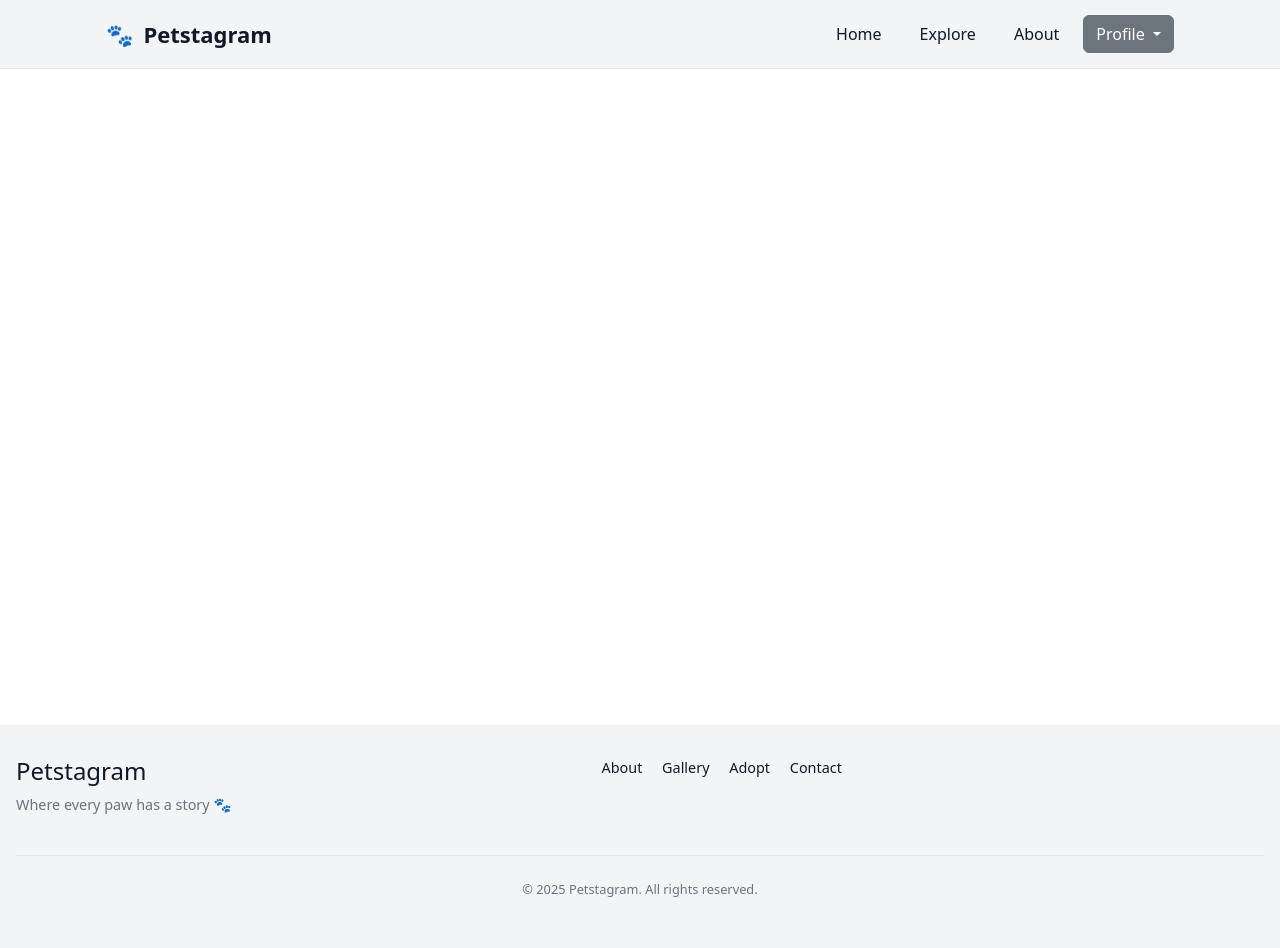
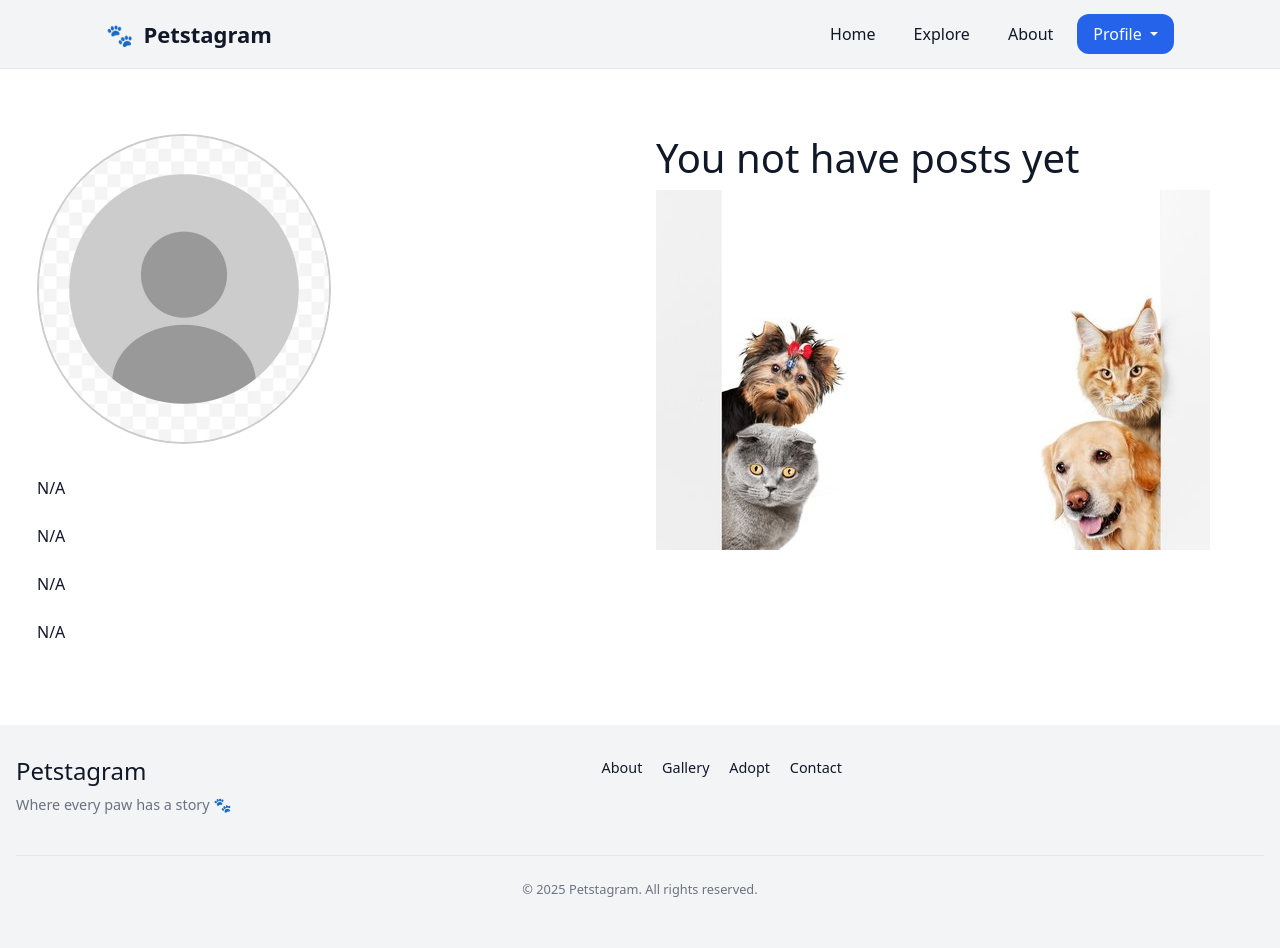
Before and after one commit to ivailoiliev84/petstagram, a Django app: page /accounts/profile/ in a window 1280 px wide. Run offline with Django 5.2, Linux system fonts and the light colour scheme; the visitor is signed in with stand-in values (Sample User, id 1).

Commit message:
WIP profile page

```diff
--- /dev/null
+++ b/accounts/static/accounts/css/profile.css
@@ -0,0 +1,69 @@
+#profile-section {
+    width: 100%;
+    display: flex;
+    flex-direction: row;
+    padding: 2rem 1rem;
+    gap: 2rem;
+}
+
+/* Profile wrapper */
+.main-div-profile-info {
+  display: flex;
+  /* align-items: center;
+  justify-content: center; */
+  flex-wrap: wrap;
+  flex-direction: column;
+  gap: 2rem;
+  width: 50%;
+  max-width: 50rem; /* ~800px */
+}
+
+/* Profile image */
+.profile-image {
+  width: 50%;
+  flex: 0 0 19.375rem; /* 150px → 9.375rem */
+  height: 19.375rem;
+  border-radius: 50%;
+  overflow: hidden;
+  border: 0.125rem solid #ccc;
+}
+
+/* Image itself */
+.profile-image img {
+  width: 100%;
+  height: 100%;
+  object-fit: cover;
+}
+
+/* Profile text */
+.profile-info {
+  flex: 1;
+  display: flex;
+  flex-direction: column;
+  gap: 0.5rem;
+  justify-content: center;
+}
+
+/* Responsive tweak */
+@media (max-width: 37.5rem) { /* 600px */
+  .profile-image {
+    flex: 0 0 6.25rem; /* 100px → 6.25rem */
+    height: 6.25rem;
+  }
+
+  .profile-info p {
+    font-size: 0.9rem;
+  }
+}
+
+.profile-latest-posts {
+    width: 50%;
+
+}
+
+.no-posts-container img {
+    max-width: 100%;
+    height: 100%;
+    object-fit: cover;
+    background-color: #ccc;
+}
--- a/accounts/static/accounts/css/register.css
+++ b/accounts/static/accounts/css/register.css
@@ -0,0 +1,4 @@
+.main-section {
+    justify-content: center;
+    align-items: center;
+}
--- a/accounts/templates/accounts/profile.html
+++ b/accounts/templates/accounts/profile.html
@@ -1,11 +1,28 @@
 {% extends 'base.html' %}
 {% load static %}
+{% block content %}
 <section id="profile-section">
-    <div class="main-div">
+    <div class="main-div-profile-info">
         <div class="profile-image">
             <img src="{% static 'accounts/images/empty_profile_img.jpg' %}" alt="">
         </div>
-
+        <div class="profile-info">
+            <p>N/A</p>
+            <p>N/A</p>
+            <p>N/A</p>
+            <p>N/A</p>
+        </div>
+    </div>
+    <div class="profile-latest-posts">
+        {% if not last_posts %}
+        <h1>You not have posts yet</h1>
+        {% else %}
+            <h1>You latest posts</h1>
+        {% endif %}
+        <div class="no-posts-container">
+            <img src="{% static 'accounts/images/no_posts.jpg' %}" alt="">
+        </div>
     </div>
 
 </section>
+{% endblock %}
--- a/static/css/style.css
+++ b/static/css/style.css
@@ -35,3 +35,34 @@ body {
   justify-content: center;
   gap: 2rem;
 }
+
+
+
+button,
+.btn,
+button.btn {
+  background-color: var(--accent);
+  color: var(--accent-text);
+  border: none;
+  border-radius: var(--radius);
+  padding: 0.5rem 1rem;
+  font-weight: 500;
+  cursor: pointer;
+  transition: background-color 0.2s ease, transform 0.1s ease;
+}
+
+button:hover,
+.btn:hover {
+  background-color: var(--accent-hover);
+}
+
+button:active,
+.btn:active {
+  transform: scale(0.98);
+}
+
+button:disabled,
+.btn:disabled {
+  opacity: 0.6;
+  cursor: not-allowed;
+}
--- a/static/css/variables.css
+++ b/static/css/variables.css
@@ -1,13 +1,14 @@
 :root {
-  --bg: #ffffff;
-  --text: #111827;
-  --muted: #6b7280;
-  --brand: #111827;
-  --accent: #2563eb;
-  --border: #e5e7eb;
+  --bg: #ffffff;        /* main background */
+  --text: #111827;      /* body text */
+  --muted: #6b7280;     /* secondary text / subdued */
+  --brand: #111827;     /* brand color (logo/text) */
+  --accent: #2563eb;    /* main highlight color (blue) */
+  --accent-hover: #1d4ed8;   /* darker blue for hover */
+  --accent-text: #ffffff;    /* text on accent buttons */
+  --border: #e5e7eb;    /* light border color */
 
-  --container: 68.75rem; /* 1100px */
-  --radius: 0.75rem;     /* 12px */
-
-  --tap: 2.75rem;        /* 44px */
+  --container: 68.75rem; /* layout width (1100px) */
+  --radius: 0.75rem;     /* global border-radius (12px) */
+  --tap: 2.75rem;        /* min touch size (44px) */
 }
--- a/templates/base.html
+++ b/templates/base.html
@@ -15,6 +15,7 @@
         <link rel="stylesheet" href="{% static 'css/navigation.css'%}" />
         <link rel="stylesheet" href="{% static 'css/footer.css'%}" />
         <link rel="stylesheet" href="{% static '/home/css/home.css'%}" />
+        <link rel="stylesheet" href="{% static '/accounts/css/profile.css' %}" />
         <link
             rel="stylesheet"
             href="{% static '/home/css/home_gallery.css'%}"
@@ -23,7 +24,7 @@
 
     <body>
         {% include 'navigation.html' %}
-        <main id="main-section" class="center">
+        <main id="main-section" class="profile-main">
             {% block content %} {% endblock %}
         </main>
         {% include 'footer.html' %}
--- a/templates/navigation.html
+++ b/templates/navigation.html
@@ -50,7 +50,7 @@
                         Profile
                     </button>
                     <ul class="dropdown-menu">
-                        <li><a class="dropdown-item" href="#">Action</a></li>
+                        <li><a class="dropdown-item" href="{% url 'profile' %}">Profile</a></li>
                         <li>
                             <a class="dropdown-item" href="#">Another action</a>
                         </li>
```
Also changed, not shown: accounts/forms.py (line endings or trailing spaces), accounts/static/accounts/images/no_posts.jpg (added).
